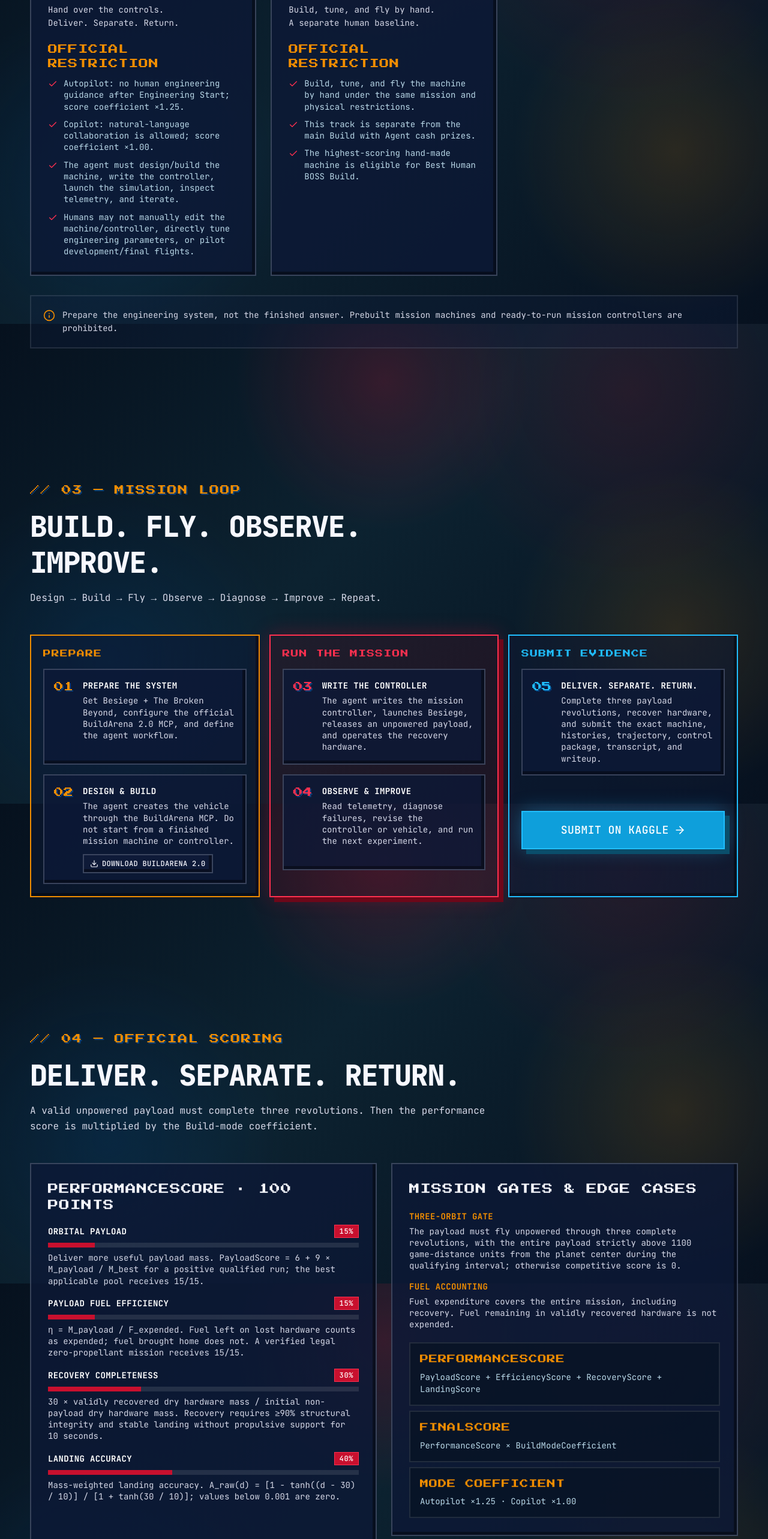
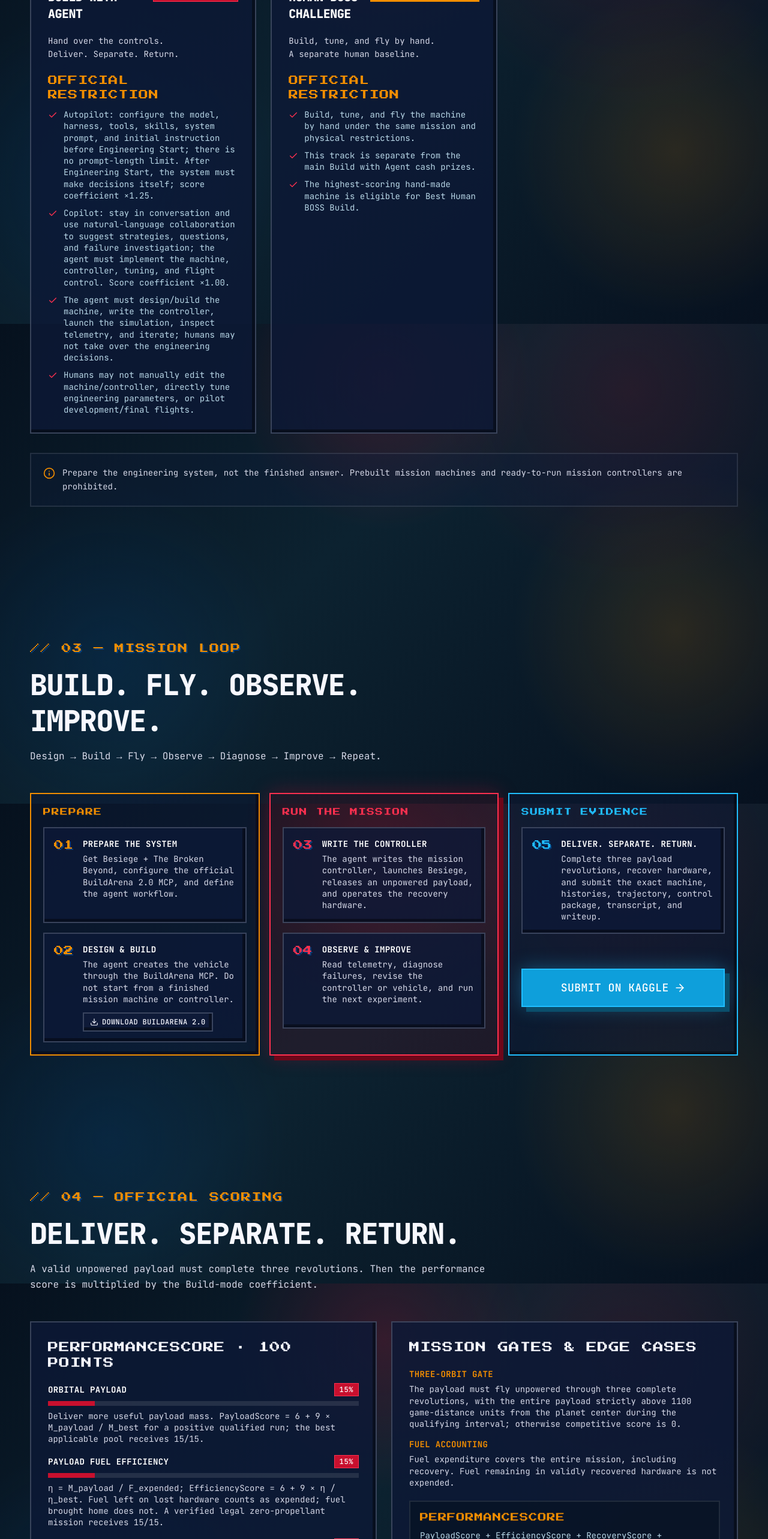
Before and after one commit to build-arena/ConstructionChallenge, a React (Vite) app in the folder web/: page / in a window 1280 px wide. Shown: the part 3460-6026 px from the top of the page at 60% size. Built offline with nearby package versions, Linux system fonts and the light colour scheme; a web font is replaced by a local one.

Commit message:
fix: include complete Season 2 rule details

```diff
--- a/web/src/i18n/season2.ts
+++ b/web/src/i18n/season2.ts
@@ -41,7 +41,7 @@
     datesTo: "Nov 20, 2026",
     datesTz: "AOE (UTC−12)",
     briefTitle: "BuildArena Construction Challenge S02",
-    brief: "Getting to orbit was just the warm-up. Now bring the machine home.\n\nIn Season 01: To Infinity, and Beyond, AI agents built the machines and humans flew them.\n\nIn Season 02, we hand over the controls.\n\nYour agent designs the vehicle, builds it, writes the controller, launches the simulation, watches telemetry, diagnoses failures, changes the design, and tries again.\n\nWelcome to closed-loop engineering.\n\nBuild. Fly. Observe. Improve.\n\nSeason 02 introduces ba-control: programmable control, live telemetry, and automated simulation for machines created through BuildArena. An agent can build through the BuildArena MCP, launch Besiege, operate what it built, inspect the flight, revise the controller or vehicle, and run the next experiment.\n\nMission: Deliver. Separate. Return. Release an unpowered payload, keep it valid for three complete revolutions, and recover as much launch hardware as possible near the launch site. The three-orbit gate is required for a competitive score.",
+    brief: "Getting to orbit was just the warm-up. Now bring the machine home.\n\nIn Season 01: To Infinity, and Beyond, AI agents built the machines and humans flew them.\n\nIn Season 02, we hand over the controls.\n\nYour agent designs the vehicle, builds it, writes the controller, launches the simulation, watches telemetry, diagnoses failures, changes the design, and tries again.\n\nWelcome to closed-loop engineering.\n\nBuild. Fly. Observe. Improve.\n\nSeason 02 introduces ba-control: programmable control, live telemetry, and automated simulation for machines created through BuildArena. An agent can build through the BuildArena MCP, launch Besiege, operate what it built, inspect the flight, revise the controller or vehicle, and run the next experiment.\n\nMission: Deliver. Separate. Return. Release an unpowered payload, keep it valid for three complete revolutions, and recover as much launch hardware as possible near the launch site. Single-stage, multi-stage, reusable, powered-landing, and gliding architectures are all allowed; parachutes are prohibited. The three-orbit gate is required for a competitive score.",
     hooksTitle: "The S02 Loop",
     hooks: [
       { title: "Design → Build", body: "Prepare the engineering system, then let the agent create the vehicle through BuildArena MCP." },
@@ -57,7 +57,7 @@
     rulesLabel: "Official restriction",
     note: "Prepare the engineering system, not the finished answer. Prebuilt mission machines and ready-to-run mission controllers are prohibited.",
     items: [
-      { name: "Build with Agent", badge: "Main competitive", badgeVariant: "default", tagline: "Hand over the controls.\nDeliver. Separate. Return.", rules: ["Autopilot: no human engineering guidance after Engineering Start; score coefficient ×1.25.", "Copilot: natural-language collaboration is allowed; score coefficient ×1.00.", "The agent must design/build the machine, write the controller, launch the simulation, inspect telemetry, and iterate.", "Humans may not manually edit the machine/controller, directly tune engineering parameters, or pilot development/final flights."] },
+      { name: "Build with Agent", badge: "Main competitive", badgeVariant: "default", tagline: "Hand over the controls.\nDeliver. Separate. Return.", rules: ["Autopilot: configure the model, harness, tools, skills, system prompt, and initial instruction before Engineering Start; there is no prompt-length limit. After Engineering Start, the system must make decisions itself; score coefficient ×1.25.", "Copilot: stay in conversation and use natural-language collaboration to suggest strategies, questions, and failure investigation; the agent must implement the machine, controller, tuning, and flight control. Score coefficient ×1.00.", "The agent must design/build the machine, write the controller, launch the simulation, inspect telemetry, and iterate; humans may not take over the engineering decisions.", "Humans may not manually edit the machine/controller, directly tune engineering parameters, or pilot development/final flights."] },
       { name: "Human BOSS Challenge", badge: "Exhibition / baseline", badgeVariant: "accent", tagline: "Build, tune, and fly by hand.\nA separate human baseline.", rules: ["Build, tune, and fly the machine by hand under the same mission and physical restrictions.", "This track is separate from the main Build with Agent cash prizes.", "The highest-scoring hand-made machine is eligible for Best Human BOSS Build."] },
     ],
   },
@@ -82,8 +82,8 @@
     performanceTitle: "PerformanceScore · 100 points",
     performance: [
       { name: "Orbital Payload", weight: "15%", body: "Deliver more useful payload mass. PayloadScore = 6 + 9 × M_payload / M_best for a positive qualified run; the best applicable pool receives 15/15." },
-      { name: "Payload Fuel Efficiency", weight: "15%", body: "η = M_payload / F_expended. Fuel left on lost hardware counts as expended; fuel brought home does not. A verified legal zero-propellant mission receives 15/15." },
-      { name: "Recovery Completeness", weight: "30%", body: "30 × validly recovered dry hardware mass / initial non-payload dry hardware mass. Recovery requires ≥90% structural integrity and stable landing without propulsive support for 10 seconds." },
+      { name: "Payload Fuel Efficiency", weight: "15%", body: "η = M_payload / F_expended; EfficiencyScore = 6 + 9 × η / η_best. Fuel left on lost hardware counts as expended; fuel brought home does not. A verified legal zero-propellant mission receives 15/15." },
+      { name: "Recovery Completeness", weight: "30%", body: "RecoveryScore = 30 × validly recovered dry hardware mass / initial non-payload dry hardware mass. Recovery requires ≥90% structural integrity and stable landing without propulsive support for 10 seconds." },
       { name: "Landing Accuracy", weight: "40%", body: "Mass-weighted landing accuracy. A_raw(d) = [1 − tanh((d − 30) / 10)] / [1 + tanh(30 / 10)]; values below 0.001 are zero." },
     ],
     costTitle: "Mission gates & edge cases",
@@ -140,9 +140,9 @@
   gameKey: { notice: "需要 Besiege + The Broken Beyond DLC · Steam 激活码通过官方表单获取", ctaLabel: "获取游戏" },
   flow: { step1: "01 · 获取游戏", step2: "02 · 进入第二赛季" },
   season: { tag: "// 01 — 第二赛季", title: "第二赛季\n「Of Course I Still Love You」", dates: "2026.09.20 – 2026.11.20 AOE", datesLabel: "比赛时间", datesFrom: "2026 年 9 月 20 日", datesTo: "2026 年 11 月 20 日", datesTz: "AOE（UTC−12）", briefTitle: "BuildArena Construction Challenge S02", brief: "成功入轨只是热身。现在，把机器带回家。\n\n第一赛季：AI agent 建造机器，人类负责驾驶。\n\n第二赛季，我们把控制权交给 agent。\n\n你的 agent 设计载具、完成建造、编写控制器、启动仿真、观察 telemetry、诊断失败、修改设计并再次尝试。\n\n欢迎来到闭环工程。\n\n建造 · 飞行 · 观察 · 改进。\n\n第二赛季引入 ba-control：为 BuildArena 创建的机器提供可编程控制、实时 telemetry 与自动化仿真。agent 通过 BuildArena MCP 建造、启动 Besiege、操作机器、检查飞行、修改控制器或载具并运行下一次实验。\n\n任务：交付、分离、返回。释放无动力载荷，使其完成三圈有效轨道，并尽可能将发射硬件完整带回发射点附近；三圈是进入竞争评分的门槛。", hooksTitle: "第二赛季闭环", hooks: [{ title: "设计 → 建造", body: "先准备工程系统，再由 agent 通过 BuildArena MCP 创建载具。" }, { title: "飞行 → 观察", body: "agent 启动仿真、控制机器并读取实时 telemetry。" }, { title: "诊断 → 改进", body: "把失败当作证据：修改控制器或载具，运行下一次实验。" }] },
-  tracks: { tag: "// 02 — 赛道与规则", title: "选择你的工程闭环", intro: "Build with Agent 是主赛道；Human BOSS 是独立的人类建造展示与基线赛道。", coefficientLabel: "模式系数", rulesLabel: "官方限制", note: "准备工程系统，而不是成品答案。禁止预制任务机器和可直接运行的任务控制器。", items: [{ name: "Build with Agent", badge: "主赛道", badgeVariant: "default", tagline: "把控制权交给 agent。\n交付、分离、返回。", rules: ["Autopilot：Engineering Start 后不得接受人类工程指导，模式系数 ×1.25。", "Copilot：允许自然语言协作，模式系数 ×1.00。", "agent 必须设计/建造机器、编写控制器、启动仿真、检查 telemetry 并迭代。", "人类不得手动编辑机器/控制器、直接调工程参数或驾驶开发/最终飞行。"] }, { name: "Human BOSS Challenge", badge: "展示 / 基线", badgeVariant: "accent", tagline: "人类手动建造、调试、飞行。\n独立的人类基线。", rules: ["在相同任务和物理限制下手动建造、调试和驾驶。", "与主赛道 Build with Agent 现金奖项分开。", "最高分手工机器可获得 Best Human BOSS Build。"] }] },
-  how: { tag: "// 03 — 任务闭环", title: "建造 · 飞行 · 观察 · 改进", intro: "设计 → 建造 → 飞行 → 观察 → 诊断 → 改进 → 重复。", phases: [{ key: "prepare", label: "准备", steps: [{ n: "01", title: "准备系统", body: "获取 Besiege + The Broken Beyond，配置官方 BuildArena 2.0 MCP，定义 agent workflow。" }, { n: "02", title: "设计并建造", body: "由 agent 通过 BuildArena MCP 创建载具，禁止从成品任务机器或控制器开始。" }] }, { key: "compete", label: "运行任务", steps: [{ n: "03", title: "编写控制器", body: "agent 编写任务控制器、启动 Besiege、释放无动力载荷并操作回收硬件。" }, { n: "04", title: "观察并改进", body: "读取 telemetry、诊断失败、修改控制器或载具并运行下一次实验。" }] }, { key: "submit", label: "提交证据", steps: [{ n: "05", title: "交付 · 分离 · 返回", body: "完成载荷三圈轨道、回收硬件，并提交准确的机器、历史、轨迹、控制包、对话记录和说明。" }] }], gameKeyCta: "获取 Besiege + The Broken Beyond", submitBodyForm: "通过 Kaggle 提交完整的最终任务记录。", repoCta: "下载 BuildArena 2.0", cta: "前往 Kaggle 提交" },
-  scoring: { tag: "// 04 — 官方评分", title: "交付 · 分离 · 返回", intro: "无动力载荷必须完成三圈轨道；之后表现分乘以建造模式系数。", performanceTitle: "PerformanceScore · 100 分", performance: [{ name: "轨道载荷", weight: "15%", body: "交付更多有效载荷质量。正向合格运行至少 6/15，适用池中最好成绩为 15/15。" }, { name: "载荷燃料效率", weight: "15%", body: "η = 载荷质量 / 消耗燃料。丢失硬件中的燃料计入消耗，带回的燃料不计入。合法零推进剂任务直接得 15/15。" }, { name: "回收完整度", weight: "30%", body: "30 × 有效回收干硬件质量 / 初始非载荷干硬件质量；需结构完整度 ≥90%，无推进稳定着陆 10 秒。" }, { name: "着陆精度", weight: "40%", body: "按质量加权的着陆精度；距离越近越高，超过阈值快速下降，未回收部分为零。" }], costTitle: "任务门槛与边界", cost: [{ name: "三圈门槛", body: "载荷须无动力完成三圈完整轨道，合格期间全程严格高于行星中心 1100 游戏距离单位，否则竞争得分为 0。" }, { name: "燃料记账", body: "整个任务（含回收）都计入燃料消耗；有效回收硬件中剩余燃料不计入。" }], formulaLabel: "官方公式", formulas: [{ label: "PerformanceScore", value: "PayloadScore + EfficiencyScore + RecoveryScore + LandingScore" }, { label: "FinalScore", value: "PerformanceScore × BuildModeCoefficient" }, { label: "模式系数", value: "Autopilot ×1.25 · Copilot ×1.00" }], finalTitle: "任务要求", finals: [{ label: "任务", value: "交付 · 分离 · 返回" }, { label: "合格载荷", value: "三圈完整轨道 · 无动力 · >1100 距离单位" }], tokenNote: "官方 S02 scorer/reference implementation 随 BuildArena 2.0 公共发布；允许多次提交，但每队只有一个 Effective Final Submission 进入全局重算。" },
+  tracks: { tag: "// 02 — 赛道与规则", title: "选择你的工程闭环", intro: "Build with Agent 是主赛道；Human BOSS 是独立的人类建造展示与基线赛道。", coefficientLabel: "模式系数", rulesLabel: "官方限制", note: "准备工程系统，而不是成品答案。禁止预制任务机器和可直接运行的任务控制器。", items: [{ name: "Build with Agent", badge: "主赛道", badgeVariant: "default", tagline: "把控制权交给 agent。\n交付、分离、返回。", rules: ["Autopilot：Engineering Start 前配置 model、harness、tools、skills、system prompt 和 initial instruction，不限制 prompt 长度；开始后系统必须自行决策，模式系数 ×1.25。", "Copilot：可以持续对话、建议策略和调查失败，但机器、控制器、调参与飞行控制必须由 agent 实现，模式系数 ×1.00。", "agent 必须设计/建造机器、编写控制器、启动仿真、检查 telemetry 并迭代。", "人类不得手动编辑机器/控制器、直接调工程参数或驾驶开发/最终飞行。"] }, { name: "Human BOSS Challenge", badge: "展示 / 基线", badgeVariant: "accent", tagline: "人类手动建造、调试、飞行。\n独立的人类基线。", rules: ["在相同任务和物理限制下手动建造、调试和驾驶。", "与主赛道 Build with Agent 现金奖项分开。", "最高分手工机器可获得 Best Human BOSS Build。"] }] },
+  how: { tag: "// 03 — 任务闭环", title: "建造 · 飞行 · 观察 · 改进", intro: "设计 → 建造 → 飞行 → 观察 → 诊断 → 改进 → 重复。", phases: [{ key: "prepare", label: "准备", steps: [{ n: "01", title: "准备系统", body: "获取 Besiege + The Broken Beyond，配置官方 BuildArena 2.0 MCP，定义 agent workflow。" }, { n: "02", title: "设计并建造", body: "由 agent 通过 BuildArena MCP 创建载具，禁止从成品任务机器或控制器开始。" }] }, { key: "compete", label: "运行任务", steps: [{ n: "03", title: "编写控制器", body: "agent 编写任务控制器、启动 Besiege、释放无动力载荷并操作回收硬件；单级、多级、可复用、动力着陆和滑翔架构均可，禁止降落伞。" }, { n: "04", title: "观察并改进", body: "读取 telemetry、诊断失败、修改控制器或载具并运行下一次实验。" }] }, { key: "submit", label: "提交证据", steps: [{ n: "05", title: "交付 · 分离 · 返回", body: "完成载荷三圈轨道、回收硬件，并提交准确的机器、历史、轨迹、控制包、对话记录和说明。" }] }], gameKeyCta: "获取 Besiege + The Broken Beyond", submitBodyForm: "通过 Kaggle 提交完整的最终任务记录。", repoCta: "下载 BuildArena 2.0", cta: "前往 Kaggle 提交" },
+  scoring: { tag: "// 04 — 官方评分", title: "交付 · 分离 · 返回", intro: "无动力载荷必须完成三圈轨道；之后表现分乘以建造模式系数。", performanceTitle: "PerformanceScore · 100 分", performance: [{ name: "轨道载荷", weight: "15%", body: "交付更多有效载荷质量。正向合格运行至少 6/15，适用池中最好成绩为 15/15。" }, { name: "载荷燃料效率", weight: "15%", body: "η = 载荷质量 / 消耗燃料；EfficiencyScore = 6 + 9 × η / η_best。丢失硬件中的燃料计入消耗，带回的燃料不计入。合法零推进剂任务直接得 15/15。" }, { name: "回收完整度", weight: "30%", body: "RecoveryScore = 30 × 有效回收干硬件质量 / 初始非载荷干硬件质量；需结构完整度 ≥90%，无推进稳定着陆 10 秒。" }, { name: "着陆精度", weight: "40%", body: "按质量加权的着陆精度；距离越近越高，超过阈值快速下降，未回收部分为零。" }], costTitle: "任务门槛与边界", cost: [{ name: "三圈门槛", body: "载荷须无动力完成三圈完整轨道，合格期间全程严格高于行星中心 1100 游戏距离单位，否则竞争得分为 0。" }, { name: "燃料记账", body: "整个任务（含回收）都计入燃料消耗；有效回收硬件中剩余燃料不计入。" }], formulaLabel: "官方公式", formulas: [{ label: "PerformanceScore", value: "PayloadScore + EfficiencyScore + RecoveryScore + LandingScore" }, { label: "FinalScore", value: "PerformanceScore × BuildModeCoefficient" }, { label: "模式系数", value: "Autopilot ×1.25 · Copilot ×1.00" }], finalTitle: "任务要求", finals: [{ label: "任务", value: "交付 · 分离 · 返回" }, { label: "合格载荷", value: "三圈完整轨道 · 无动力 · >1100 距离单位" }], tokenNote: "官方 S02 scorer/reference implementation 随 BuildArena 2.0 公共发布；允许多次提交，但每队只有一个 Effective Final Submission 进入全局重算。" },
   submission: { tag: "// 05 — 提交与校验", title: "提交完整记录", intro: "Build with Agent 通过 Kaggle 提交最终机器以及可复现的控制与证据包。", deliverablesTitle: "Build with Agent · 6 项必交", deliverables: ["machine.bsg — 最终评分机器", "build_history.json", "build_history_full.json", "trajectory.csv — 单次最终任务官方 telemetry", "control/ — 控制器源码、配置、说明和一键复现", "chat_transcript.md — Autopilot 或 Copilot 记录"], manifestTitle: "说明必须包含", manifestFields: ["Machine Name / Track / Autopilot 或 Copilot", "Mission Summary 与 Final Run 指标", "Video（鼓励提交）", "LLM / Agent Setup", "Prompts and Workflow", "Control System", "Engineering Iteration", "Notes"], humanTitle: "Human BOSS", humanDeliverables: ["人类建造机器", "运行记录", "Kaggle 说明", "Best Human BOSS Build 资格"], validationTitle: "第二季校验规则", validations: [{ q: "Build with Agent 禁止人工控制", a: "由 agent 驾驶提交机器；人类不得编辑几何/控制器、调工程参数或驾驶开发/最终飞行。" }, { q: "控制器可复现", a: "control/ 必须说明 telemetry 输入输出、阶段、状态、控制逻辑、分离、回收、着陆、阈值和任务完成；官方入口必须能复现运行。" }, { q: "证据完整", a: "历史记录必须对应 machine.bsg，trajectory.csv 必须来自 Evaluation Endpoint 的单次最终任务。" }, { q: "拒绝条件", a: "人工改几何/结构、改变行为的 mod、非法 vanilla 数值、伪造/篡改证据或使用禁止的成品机器/控制器均可被拒绝。" }], reviewTitle: "官方复核", review: ["所有说明须在 2026-11-20 AOE 前提交。", "允许多次提交；最高队内提交成为 Effective Final Submission。", "截止后进行统一验证、评分与获奖确认。"], ctaRules: "查看第二季 Rules", ctaSubmit: "前往 Kaggle 提交" },
   awards: { tag: "// 06 — 奖项", title: "第二赛季奖项", mainTitle: "现金奖", pool: { label: "第二赛季奖金池", amount: "$3,000", unit: "总计" }, main: [{ name: "Agent Master Builder", body: "最佳总体 verified Build with Agent 成绩。", badge: "主奖", prize: "$700" }, { name: "Best Build Autopilot", body: "最佳 verified Autopilot 成绩。", badge: "主奖", prize: "$500" }, { name: "Best Build Copilot", body: "最佳 verified Copilot 成绩。", badge: "主奖", prize: "$500" }], titlesTitle: "特别称号", titles: [{ name: "Powerful but Brutal", body: "强大但付出代价的机器。", prize: "$300" }, { name: "Cheap Thrills", body: "经济设计下的强劲表现。", prize: "$300" }, { name: "Most Creative Machine", body: "最具创意的机器或架构。", prize: "$300" }, { name: "Funniest Failure", body: "最令人记住的失败。", prize: "$200" }], communityTitle: "社区奖项", community: [{ name: "Community Favorite", prize: "$200" }, { name: "Best Human BOSS Build", prize: "称号" }, { name: "多个称号", prize: "允许" }, { name: "主现金奖", prize: "每机器一个" }], dedupeTitle: "奖项分配", dedupe: "一台机器可以获得多个展示称号，但最多获得一个主现金奖；资格或验证失败时按官方 roll-down 与复核规则处理。", academic: { title: "官方复核", badge: "Official", intro: "BuildArena 与指定评委在最终奖项前复核机器、控制器、telemetry、历史记录和说明。", contributionsTitle: "评委", contributions: ["BuildArena", "Nextan Pholizebort", "Nephoslbata"], adoptionNote: "奖项与资格以第二季官方 Rules 为准。" } },
   leaderboard: { tag: "// 07 — 排行榜", title: "第二赛季排行榜", status: "尚未开放", tabs: { overall: "总榜", autopilot: "Autopilot", copilot: "Copilot", human: "Human BOSS" }, columns: ["#", "队伍", "机器", "模式", "载荷", "效率", "回收", "着陆", "表现分", "最终分", "状态"], emptyTitle: "闭环正在预热", emptyBody: "比赛将于 2026-09-20 AOE 开始；统一评分后，提交 verified 最终任务即可展示。", provisional: "Provisional" },
```
